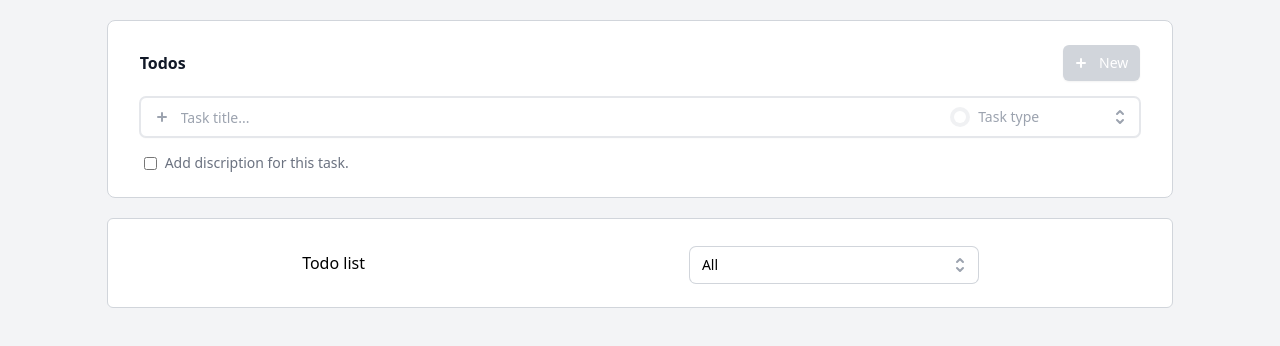
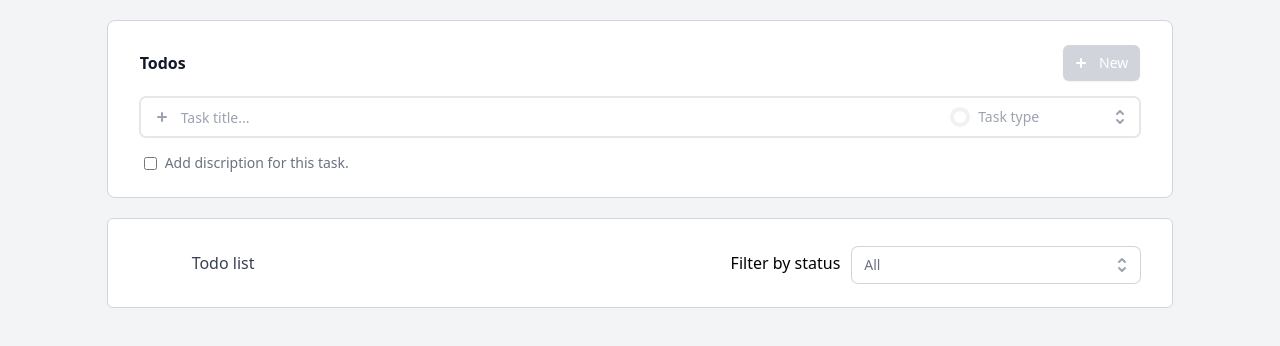
Before and after one commit to mahanmoradisouran/TodoList-App, a React (Create React App) app: page / in a window 1280 px wide. Shown: the top 346 px of the page. Built offline with nearby package versions, Linux system fonts and the light colour scheme.

Commit message:
SortItemsComplete

```diff
--- a/src/components/SortSelect/SortSelect.js
+++ b/src/components/SortSelect/SortSelect.js
@@ -3,25 +3,25 @@ import { Listbox, Transition } from "@headlessui/react";
 import { CheckIcon, SelectorIcon } from "@heroicons/react/solid";
 import { useEffect } from "react";
 
-const people = [
+const status = [
   { name: "All" },
   { name: "Completed" },
   { name: "Uncompleted" },
 ];
 
 export default function SortSelect({ setStatus }) {
-  const [selected, setSelected] = useState(people[0]);
+  const [selected, setSelected] = useState(status[0]);
 
   useEffect(() => {
     setStatus(selected.name);
   }, [selected , setStatus]);
 
   return (
-    <div className="w-72 z-40">
+    <div className="md:w-72 w-60 z-40 md:ml-3 md:mt-0 mt-3">
       <Listbox value={selected} onChange={setSelected}>
         <div className="relative mt-1">
           <Listbox.Button className="relative w-full py-2 pl-3 pr-10 text-left bg-white rounded-md ring-1 ring-gray-300 cursor-default focus:outline-none focus-visible:ring-2 focus-visible:ring-opacity-75 focus-visible:ring-white focus-visible:ring-offset-orange-300 focus-visible:ring-offset-2 focus-visible:border-indigo-500 sm:text-sm">
-            <span className="block truncate">{selected.name}</span>
+            <span className="block truncate text-gray-500">{selected.name}</span>
             <span className="absolute inset-y-0 right-0 flex items-center pr-2 pointer-events-none">
               <SelectorIcon
                 className="w-5 h-5 text-gray-400"
@@ -36,7 +36,7 @@ export default function SortSelect({ setStatus }) {
             leaveTo="opacity-0"
           >
             <Listbox.Options className="absolute w-full py-1 mt-1 overflow-auto text-base bg-white rounded-md shadow-lg max-h-60 ring-1 ring-black ring-opacity-5 focus:outline-none sm:text-sm">
-              {people.map((person, personIdx) => (
+              {status.map((person, personIdx) => (
                 <Listbox.Option
                   key={personIdx}
                   className={({ active }) =>
--- a/src/components/TaskPage/TaskPage.js
+++ b/src/components/TaskPage/TaskPage.js
@@ -29,11 +29,11 @@ const TaskPage = ({ todos, setTodos, setShowTask, showTask, setShowEdite }) => {
           {findedTodo.todo}
         </h1>
         <div
-          className="mt-5"
+          className="h-full relative my-5"
           style={{ textAlign: "start", unicodeBidi: "plaintext" }}
         >
           {findedTodo.description ? (
-            <p className="text-2xl text-gray-800">{findedTodo.description}</p>
+            <div className="text-2xl text-gray-800 break-all">{findedTodo.description}</div>
           ) : (
             <p className="text-gray-400 text-lg">
               No caption aded for this task.
@@ -41,7 +41,7 @@ const TaskPage = ({ todos, setTodos, setShowTask, showTask, setShowEdite }) => {
           )}
         </div>
       </div>
-      <div className="absolute bottom-0 w-full">
+      <div className="fixed bottom-0 w-full">
         <div className="left-5 bottom-5 absolute">
           <button
             onClick={showEditPage}
--- a/src/components/TodoApp.js
+++ b/src/components/TodoApp.js
@@ -31,7 +31,7 @@ export default function TodoApp0() {
       }
     };
     filterTodos(status);
-  }, [todos, status]);
+  }, [todos, status, filteredTodos]);
 
   const renderContentHandler = () => {
     if (showTask === 0 && showEdite === 0) {
@@ -75,8 +75,8 @@ export default function TodoApp0() {
   return (
     <div
       className={`${
-        showTask || showEdite !== 0 ? "w-full bg-white h-full" : "w-10/12 pt-5"
-      } flex flex-col mx-auto `}
+        showTask || showEdite !== 0 ? "w-full h-full" : "w-10/12 pt-5"
+      } ${showEdite !== 0 && "bg-white"}flex flex-col mx-auto `}
     >
       {renderContentHandler()}
     </div>
--- a/src/components/TodoList.js
+++ b/src/components/TodoList.js
@@ -4,9 +4,12 @@ import Todo from "./Todo/Todo";
 const TodoList = ({ todos, setShowTask, setStatus }) => {
   return (
     <div className="space-y-4 p-4 sm:px-8 sm:py-6 lg:p-4 xl:px-8 xl:py-6 mt-5 flex flex-col items-center bg-white rounded-md border border-gray-300">
-      <div className="flex items-center justify-around w-full">
-        <h2 className="text-left">Todo list</h2>
-        <SortSelect setStatus={setStatus} />
+      <div className="flex md:flex-row flex-col items-center justify-around w-full">
+        <h2 className="text-center md:w-2/12 text-gray-700">Todo list</h2>
+        <div className="flex md:flex-row flex-col md:items-center md:justify-end md:w-10/12">
+          Filter by status
+          <SortSelect setStatus={setStatus} />
+        </div>
       </div>
       {todos.map((todo) => (
         <Todo key={todo.id} todo={todo} setShowTask={setShowTask} />
```
